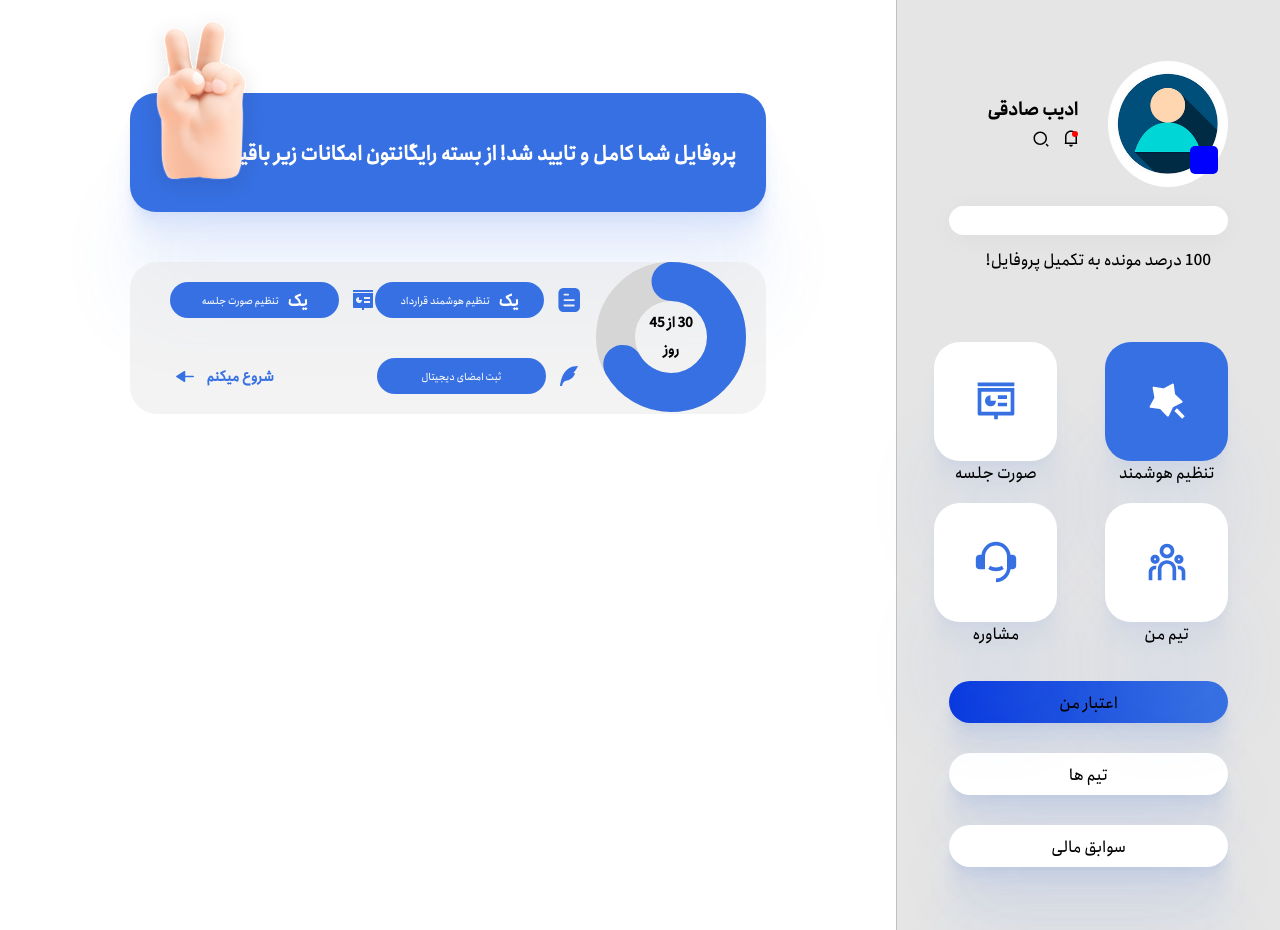
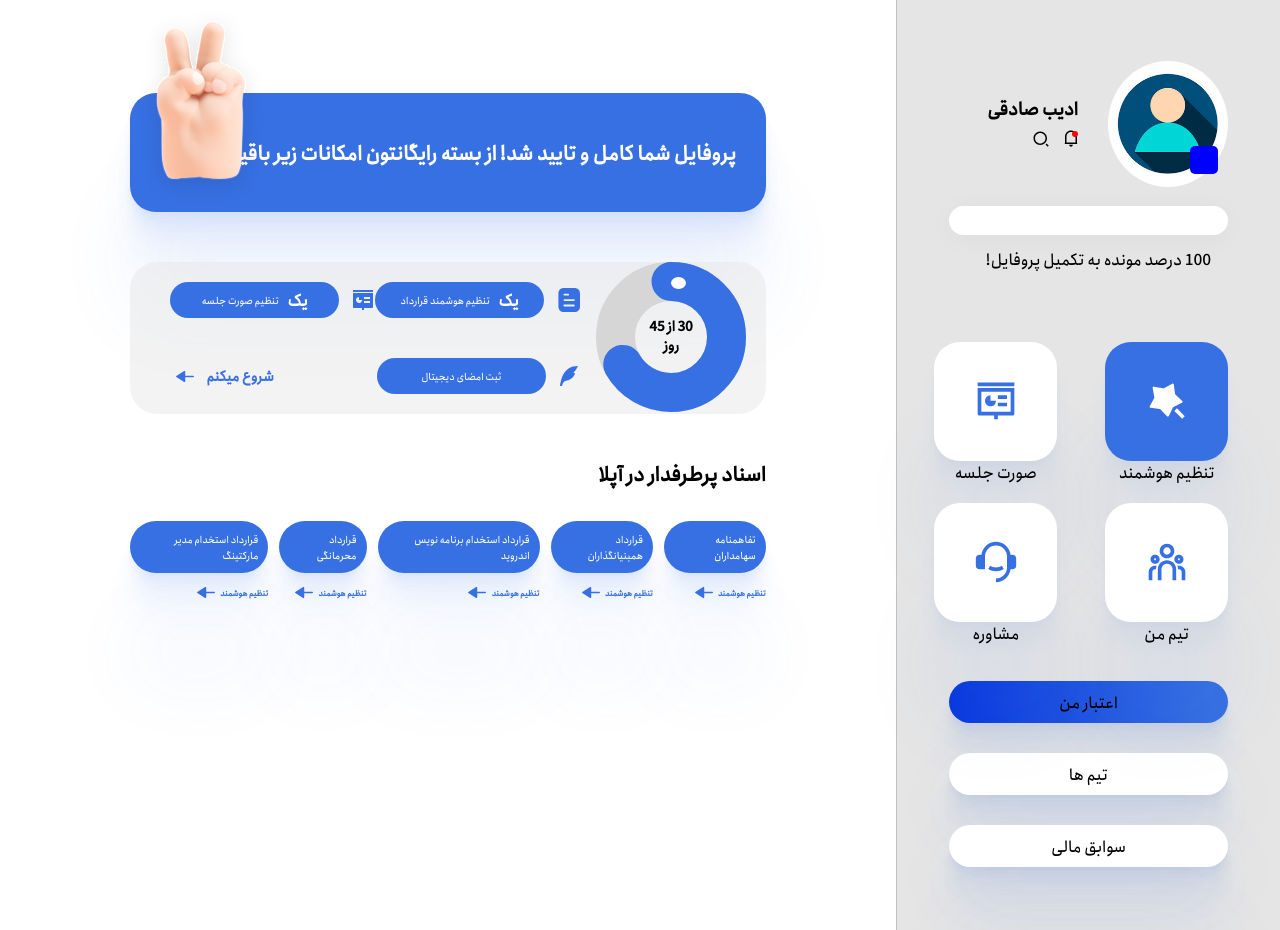
Before and after one commit to adibsadeghi1993/uplaw, a React (Create React App) app: page / in a window 1280 px wide. Built offline with nearby package versions, Linux system fonts and the light colour scheme; some icons are missing.

Commit message:
secton three of completedDetiles was finished

```diff
--- a/src/components/userInfo/completedInfo/completedDetailes/CompletedDetailes.js
+++ b/src/components/userInfo/completedInfo/completedDetailes/CompletedDetailes.js
@@ -8,6 +8,7 @@ import contractImage from "../../../../asstes/blueadjustcontract.svg"
 import signatureImage from "../../../../asstes/blue signature.svg"
 import adjustMeetingImage from "../../../../asstes/blueadjustmeeting.svg"
 import blueArrowImage from "../../../../asstes/blue arrow.svg"
+import { Docs } from "./Docs/Docs";
 
 const CompletedDetailes = () => {
   const percentage = 66;
@@ -27,6 +28,7 @@ const CompletedDetailes = () => {
              <p style={{color:"black",fontSize: 14,fontWeight:900}}>روز</p>
             </div>
           </CircularProgressbarWithChildren>
+          <div className={styles.epmty}></div>
         </div>
 
         <div className={styles.contract}><img src={contractImage} className={styles.image} /><div className={styles.descdiv}><span>یک</span>تنظیم هوشمند قرارداد</div></div>
@@ -34,6 +36,13 @@ const CompletedDetailes = () => {
         <div className={styles.signature}><img src={signatureImage} className={styles.image}/><div  className={styles.descdiv}>ثبت امضای دیجیتال</div></div>
         <button className={styles.begainButton}><img src={blueArrowImage}/>شروع میکنم</button>
       </section>
+      <div className={styles.pridication}><p>اسناد پرطرفدار در آپلا</p></div>
+      <section className={styles.completed_detailes_sectionThree}>
+     {Docs.map((item)=>{
+       return  <div key={item.id} className={styles[item.className]}><div className={styles.eachDocs}><p>{item.title}</p></div><button className={styles.adjustbtn}>تنظیم هوشمند <img src={blueArrowImage}/></button></div>
+
+     })}
+      </section>
     </main>
   );
 };
--- /dev/null
+++ b/src/components/userInfo/completedInfo/completedDetailes/Docs/Docs.js
@@ -0,0 +1,7 @@
+export const Docs=[
+    {title:"تفاهمنامه سهامداران" ,id:1,className:"docs1"},
+    {title:"قرارداد همبنیانگذاران" ,id:2,className:"docs2"},
+    {title:"قرارداد استخدام برنامه نویس اندروید" ,id:3,className:"docs3"},
+    {title:"قرارداد محرمانگی" ,id:4,className:"docs4"},
+    {title:"قرارداد استخدام مدیر مارکتینگ" ,id:5,className:"docs5"},
+]
--- a/src/components/userInfo/completedInfo/completedDetailes/completedDetailes.module.css
+++ b/src/components/userInfo/completedInfo/completedDetailes/completedDetailes.module.css
@@ -20,7 +20,7 @@
   padding-right: 30px;
   align-items: center;
 }
-.completed_detailes p {
+.completede_desc p {
   font-weight: 900;
   font-size: 20px;
   line-height: 27px;
@@ -36,21 +36,30 @@
   background-color: rgba(232,232,232,0.5);
   border-radius: 27px;
   margin-top: 50px;
-  position: relative;
   height: 152px;
   display: grid;
   grid-template-columns: 28% 30% 30%;
   grid-auto-rows: 50% 50%;
   grid-column-gap: 15px;
+  position: relative;
 }
 .circle {
   width: 150px;
   height: 150px;
-  position: absolute;
-  z-index: 2;
   grid-column: 1/2;
   grid-row: 1/3;
-  right: 20px;
+  margin-right: 20px;
+  position: absolute;
+}
+.epmty{
+  position: absolute;
+  width: 15px;
+  height: 12px;
+  background-color:white;
+  top: 15px;
+  right: 40%;
+  border-radius: 50%;
+  position: absolute;
 }
 .cricular_desc {
   display: flex;
@@ -124,3 +133,55 @@
 .begainButton img {
   margin-right: 12px;
 }
+.pridication{
+  font-weight: 900;
+  font-size: 1.25rem;
+  margin-top: 46px;
+}
+.completed_detailes_sectionThree{
+  display: flex;
+  margin-top: 34px;
+}
+.eachDocs{
+  background: #3770E2;
+padding: 10px 10px;
+
+box-shadow: 0px 104px 80px rgba(55, 112, 226, 0.07), 0px 43.4487px 33.4221px rgba(55, 112, 226, 0.0503198), 0px 23.2298px 17.869px rgba(55, 112, 226, 0.0417275), 0px 13.0224px 10.0172px rgba(55, 112, 226, 0.035), 0px 6.91611px 5.32008px rgba(55, 112, 226, 0.0282725), 0px 2.87795px 2.21381px rgba(55, 112, 226, 0.0196802);
+border-radius: 27px
+}
+.eachDocs p{
+  font-weight: 300;
+font-size: 10px;
+line-height: 16px;
+color: #FFFFFF;
+}
+.docs2{
+  margin-right: 11px;
+}
+.docs3{
+  margin-right: 11px;
+}
+.docs4{
+  margin-right: 11px;
+}
+.docs5{
+  margin-right: 11px;
+}
+.adjustbtn{
+  font-family: Anjoman;
+font-style: normal;
+font-weight: 800;
+font-size: 8px;
+line-height: 13px;
+margin-top: 13px;
+color: #3770E2;
+border: none;
+background-color: transparent;
+cursor: pointer;
+display: flex;
+justify-content: center;
+align-items: center;
+}
+.adjustbtn img{
+  margin-right: 5px;
+}
```
